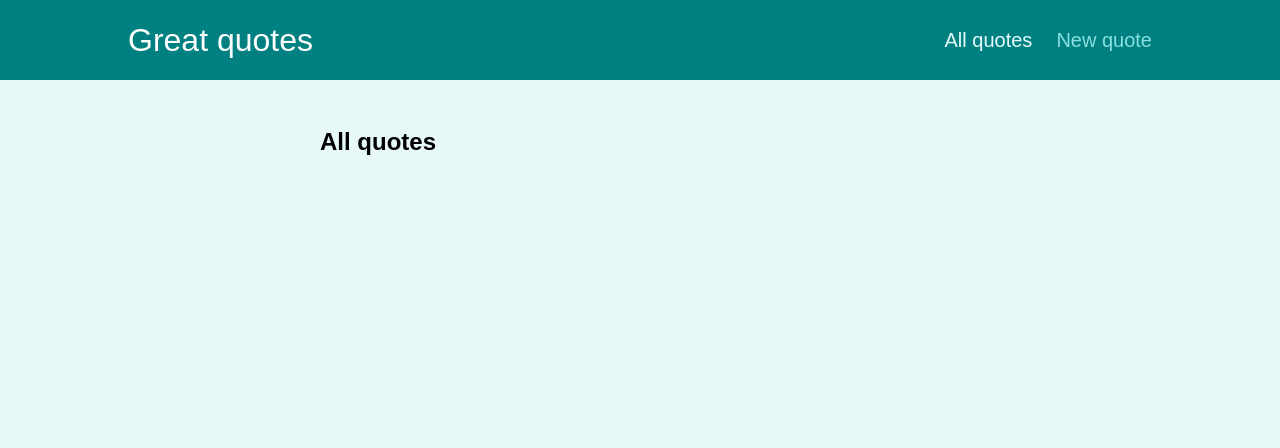
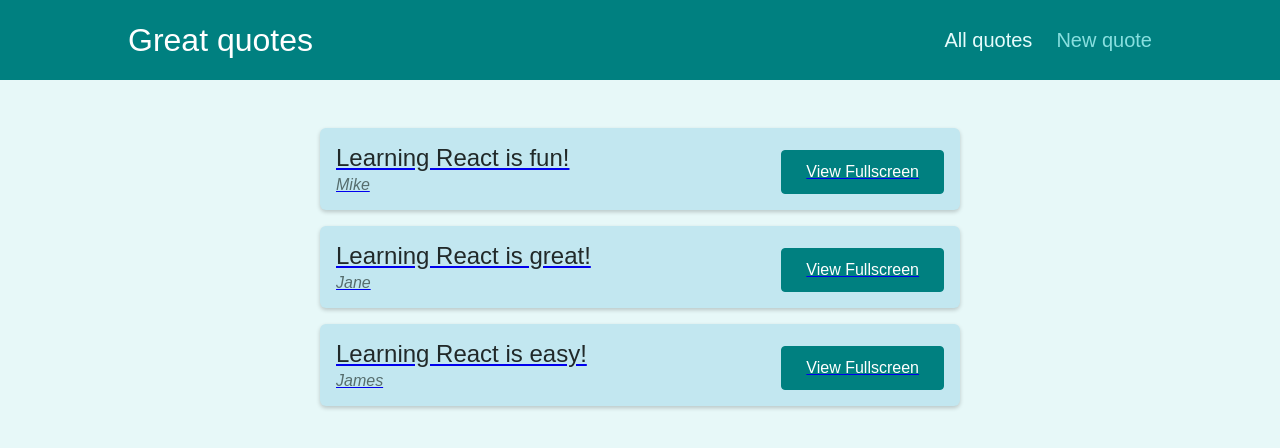
Before and after one commit to andriusdulevicius/react-router, a React (Create React App) app: page /quotes in a window 1280 px wide. Shown: the top 448 px of the page. Built offline with nearby package versions, Linux system fonts and the light colour scheme.

Commit message:
new quote form added

```diff
--- a/src/pages/AllQuotes.jsx
+++ b/src/pages/AllQuotes.jsx
@@ -2,12 +2,13 @@ import React from 'react';
 import QuoteList from '../components/quotes/QuoteList';
 
 const AllQuotes = () => {
-  return (
-    <div>
-      <h2>All quotes</h2>
-      <QuoteList />
-    </div>
-  );
+  const DUMMY_QUOTES = [
+    { id: 'q1', author: 'Mike', text: 'Learning React is fun!' },
+
+    { id: 'q2', author: 'Jane', text: 'Learning React is great!' },
+    { id: 'q3', author: 'James', text: 'Learning React is easy!' },
+  ];
+  return <QuoteList quotes={DUMMY_QUOTES} />;
 };
 
 export default AllQuotes;
--- a/src/pages/NewQuote.jsx
+++ b/src/pages/NewQuote.jsx
@@ -2,9 +2,12 @@ import React from 'react';
 import QuoteForm from '../components/quotes/QuoteForm';
 
 const NewQuote = () => {
+  const addQuoteHandler = (quoteData) => {
+    console.log(quoteData);
+  };
   return (
     <div>
-      <QuoteForm />
+      <QuoteForm onAddQuote={addQuoteHandler} />
     </div>
   );
 };
```
Also changed, not shown: src/components/quotes/QuoteList.module.css (line endings or trailing spaces).
